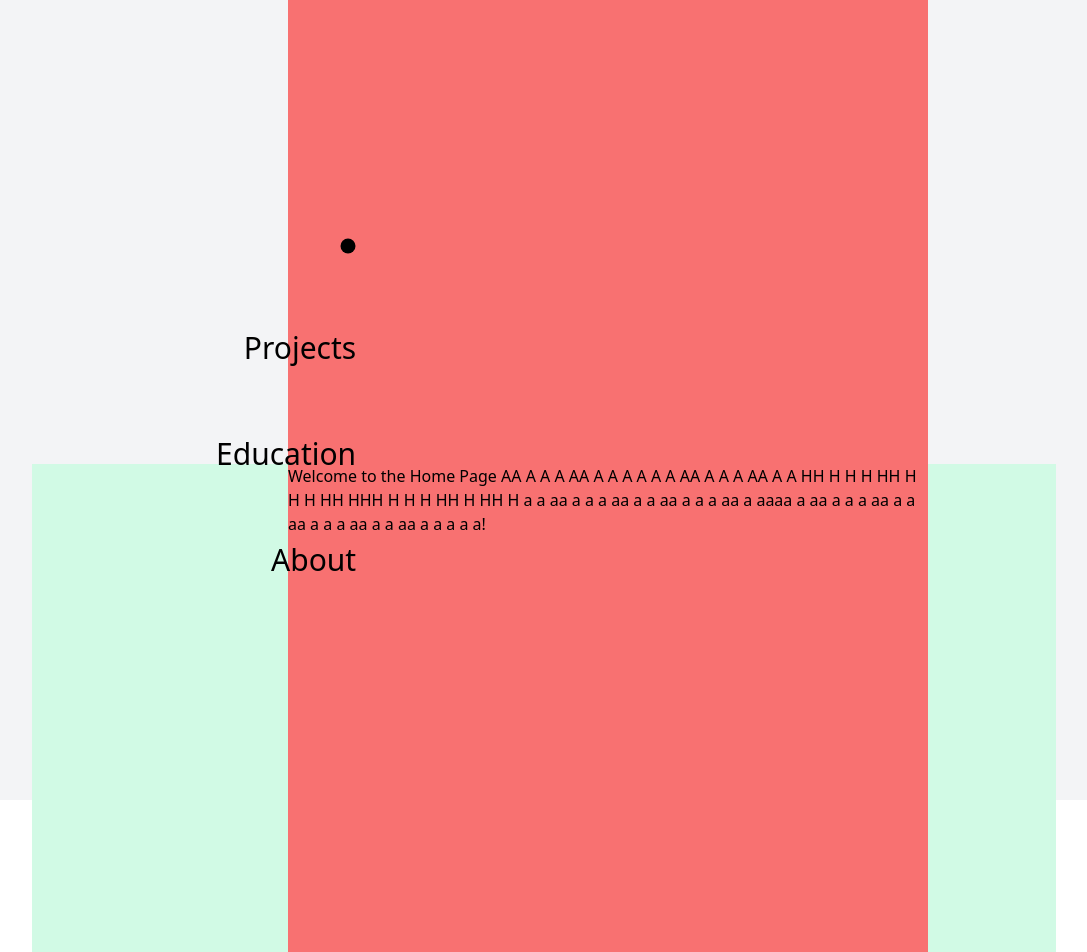
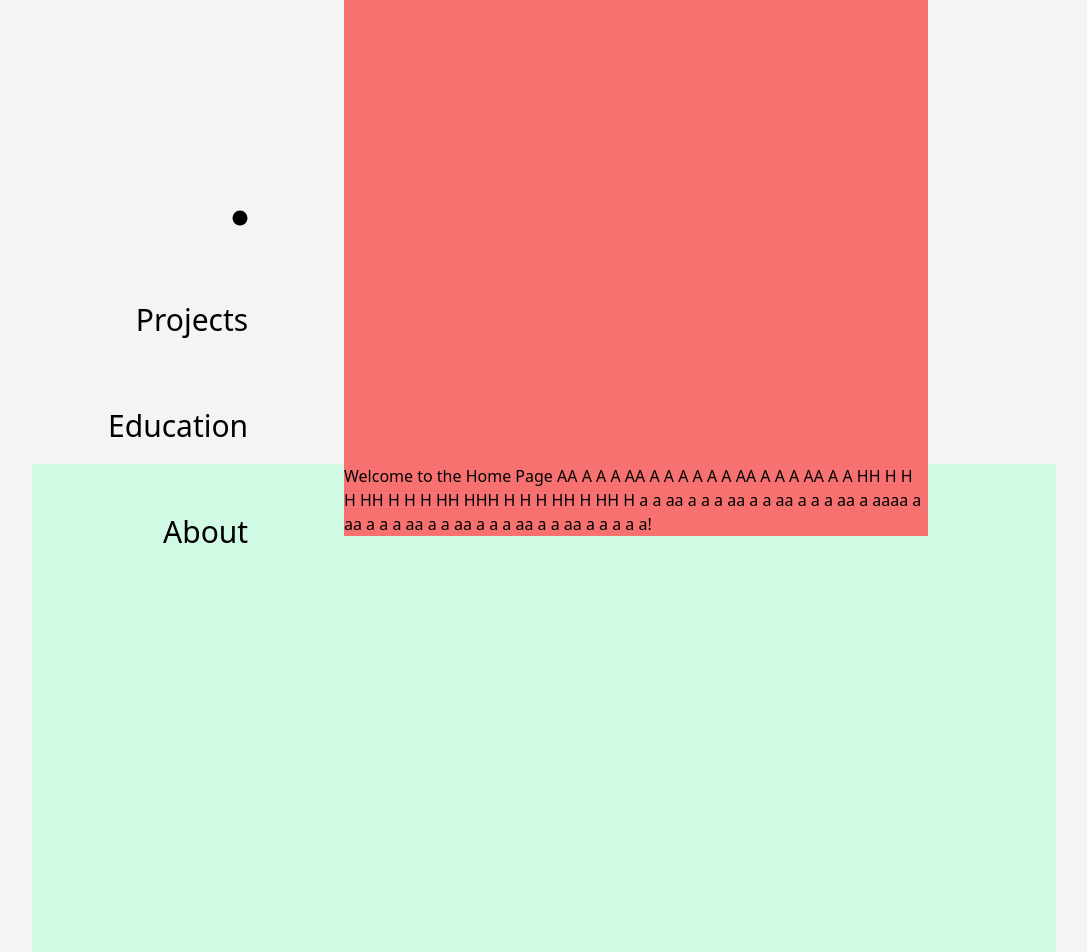
Before and after one commit to raymondcen/raymondportfolio, a React (Vite) app: page /#/ in a window 1280 px wide. Shown: the top 952 px of the page, without its empty margins (96-1183 px from the left). Built offline with nearby package versions, Linux system fonts and the light colour scheme.

Commit message:
fixed mobile navbar error

```diff
--- a/src/App.jsx
+++ b/src/App.jsx
@@ -26,7 +26,7 @@ function PageRoutes(){
 function App() {
   return (
     <>
-    <div className="bg-gray-100">
+    <div className="bg-gray-100 h-[2000px]">
       <HashRouter>
         <Navbar />
         <PageRoutes />
--- a/src/components/Navbar.jsx
+++ b/src/components/Navbar.jsx
@@ -74,13 +74,13 @@ const Navbar = () => {
         <motion.div
           variants={navbar_animation}
           animate={isOpen ? "open" : "closed"}
-          className={`${ isOpen && isTab ? "bg-gray-100 shadow-2xl " : "bg-transparent"}
+          className={`${ isOpen && isTab ? "bg-gray-100 shadow-2xl overflow-y-auto" : "bg-transparent"}
                          text-black z-[999] md:bg-transparent md:w-[480px] max-w-[240px]
-                         md:relative md:min-w-[480px] fixed h-screen overflow-y-auto `}
+                         md:relative md:min-w-[480px] fixed h-screen `}
         >
           {/* links */}
           <div className="flex flex-col ">
-            <ul className="whitespace-pre p-1 md:fixed text-right gap-[70px] flex flex-col font-medium mt-[220px] left-[300px]">
+            <ul className="whitespace-pre p-1 md:fixed text-right gap-[70px] flex flex-col font-medium my-[24vh] mr-[15px] md:left-[15vw]">
               {[
                 { path: "/", name: "Home" },
                 { path: "/projects", name: "Projects" },
@@ -109,7 +109,7 @@ const Navbar = () => {
                     </span>
                         <GoDotFill
                           size={20}
-                          className={`absolute inline transition-opacity duration-300 ease-out translate-y-[12px] right-[15px] md:right-[10px] ${
+                          className={`absolute inline transition-opacity duration-300 ease-out translate-y-[12px] right-[25px] md:right-[10px] ${
                             activeLink === link.path ? "opacity-100 scale-150" : "opacity-0 scale-150"
                           }`}
                         />
--- a/src/pages/Home.jsx
+++ b/src/pages/Home.jsx
@@ -1,11 +1,11 @@
 const Home = () => {
   return (
     // greenbox
-    <div className="inset-x-0 top-0 absolute bg-emerald-100 h-[1920px] resize
-                    md:mx-[10vw] md:my-[58vh]"
+    <div className="inset-x-0 top-0 absolute bg-emerald-100 h-[1920px]
+                    mx-[10vw] mt-[58vh]"
     >
-      <div className="inset-x-0 top-0 absolute bg-red-400 h-[1920px]
-                    md:ml-[20vw] md:mr-[10vw] md:-my-[58vh]"
+      <div className="inset-x-0 top-0 absolute bg-red-400
+                    md:ml-[312px] md:mr-[10vw] md:-my-[58vh]"
       >
           <div className="mt-[58vh]">
             <h1>
```
